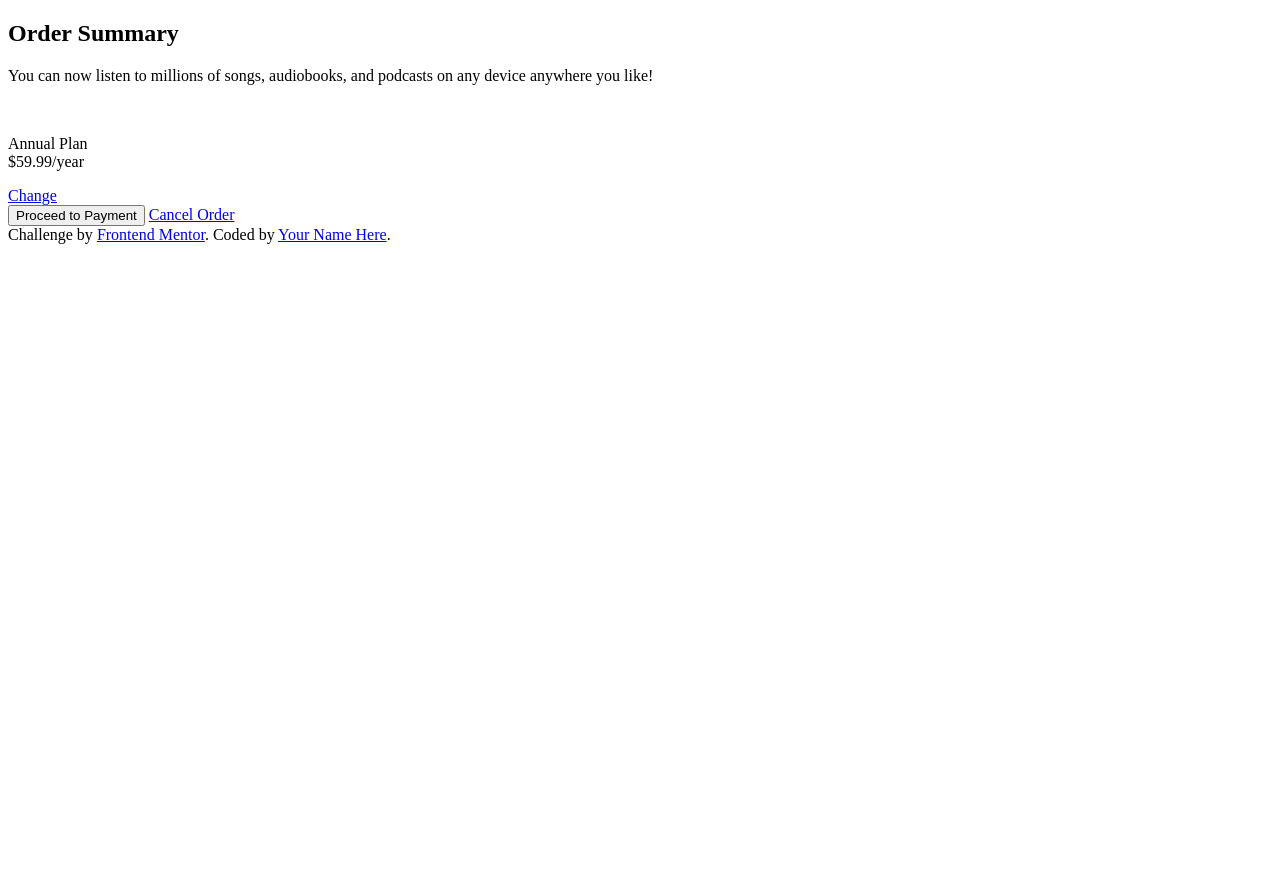
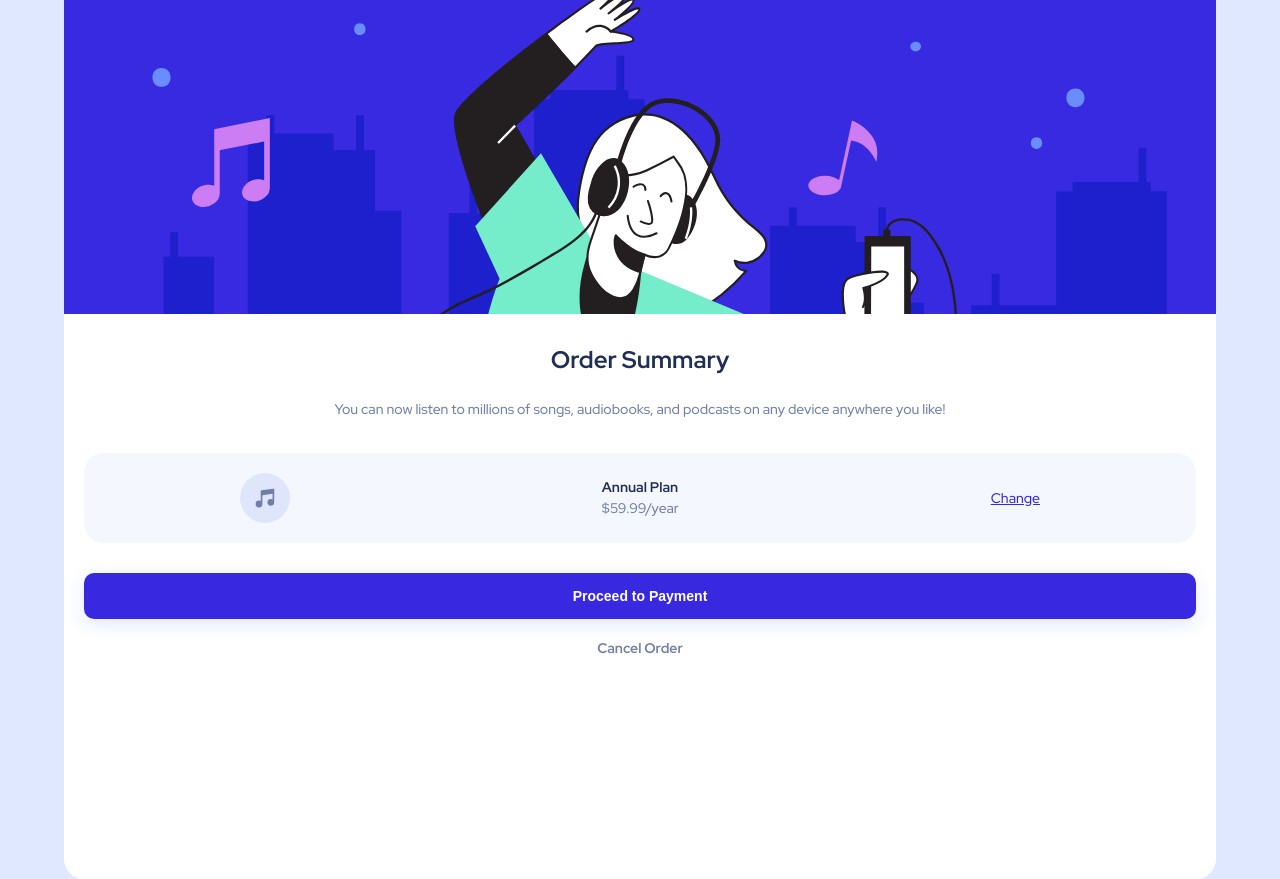
Before and after one commit to lillocorba/order-summary-component, a plain HTML site: page index.html in a window 1280 px wide. Before the commit the page ends 800 px from the top, so only its background shows below. Drawn offline with Linux system fonts and the light colour scheme.

Commit message:
Movil OK

```diff
--- a/index.html
+++ b/index.html
@@ -11,28 +11,26 @@
 
 <body>
   <div class="card">
-    <div class="image"></div>
-    <div class="text">
-      <h2>
+    <div class="image-container"><img class="image-hero" src="./images/illustration-hero.svg" alt=""></div>
+    <div class="text-container">
+      <h2 class="text-container__h2">
         Order Summary
       </h2>
-      <p>
+      <p class="text-container__p">
         You can now listen to millions of songs, audiobooks, and podcasts on any
         device anywhere you like!
       </p>
       <div class="price-box">
-        <img src="" alt="">
+        <img src="./images/icon-music.svg" alt="" class="icon-music">
         <p> <span class="annual-plan">Annual Plan</span><br>
           $59.99/year</p>
-        <a href="#">Change</a>
+        <a href="#" class="link-change">Change</a>
       </div>
-      <button class="payment-btn">Proceed to Payment</button>
-      <a href="#">Cancel Order</a>
+      <div class="btn-container">
+        <button class="payment-btn">Proceed to Payment</button>
+        <a href="#" class="cancel-btn">Cancel Order</a>
+      </div>
     </div>
-  </div>
-  <div class="attribution">
-    Challenge by <a href="https://www.frontendmentor.io?ref=challenge" target="_blank">Frontend Mentor</a>.
-    Coded by <a href="#">Your Name Here</a>.
   </div>
 </body>
 
--- a/style.css
+++ b/style.css
@@ -14,3 +14,109 @@
     --Fuente: 'Red Hat Display',
         sans-serif;
 }
+
+body {
+    display: flex;
+    flex-direction: column;
+    justify-content: center;
+    align-items: center;
+    height: 100vh;
+    font-family: var(--Fuente);
+    background-color: var(--Pale-blue);
+}
+
+.card {
+    background-color: white;
+    display: flex;
+    flex-direction: column;
+    border-radius: 20px;
+    width: 90vw;
+}
+
+.image-container {
+    overflow: hidden;
+    height: 40%;
+    width: 100%;
+    border-radius: 20px 20px 0px 0px;
+}
+
+.image-hero {
+    width: 100%;
+}
+
+.text-container {
+    padding: 10px 20px 30px 20px;
+}
+
+.text-container__h2 {
+    font-size: 24px;
+    text-align: center;
+    color: var(--Dark-blue);
+}
+
+.text-container__p {
+    font-size: 14px;
+    text-align: center;
+    color: var(--Desaturated-blue);
+    line-height: 2;
+    font-weight: 500;
+    margin: 0px 10px 10px 10px;
+}
+
+.price-box {
+    display: flex;
+    justify-content: space-around;
+    align-items: center;
+    margin: 30px 0px 30px 0px;
+    background-color: var(--Very-pale-blue);
+    border-radius: 20px;
+    padding: 10px 0px;
+}
+
+.icon-music {
+    width: 50px;
+    height: 50px;
+}
+
+.price-box p {
+    font-size: 14px;
+    color: var(--Desaturated-blue);
+    line-height: 1.5;
+}
+
+.annual-plan {
+    color: var(--Dark-blue);
+    font-weight: bold;
+    font-size: 14px;
+}
+
+.link-change {
+    font-size: 14px;
+    color: var(--Bright-blue);
+}
+
+.btn-container {
+    display: flex;
+    flex-direction: column;
+    align-items: center;
+}
+
+.payment-btn {
+    background-color: var(--Bright-blue);
+    border: none;
+    width: 100%;
+    padding: 15px;
+    color: white;
+    border-radius: 10px;
+    font-weight: bold;
+    font-size: 14px;
+    box-shadow: 0px 5px 20px var(--Pale-blue);
+    margin-bottom: 20px;
+}
+
+.cancel-btn {
+    font-size: 14px;
+    text-decoration: none;
+    color: var(--Desaturated-blue);
+    font-weight: bold;
+}
```
